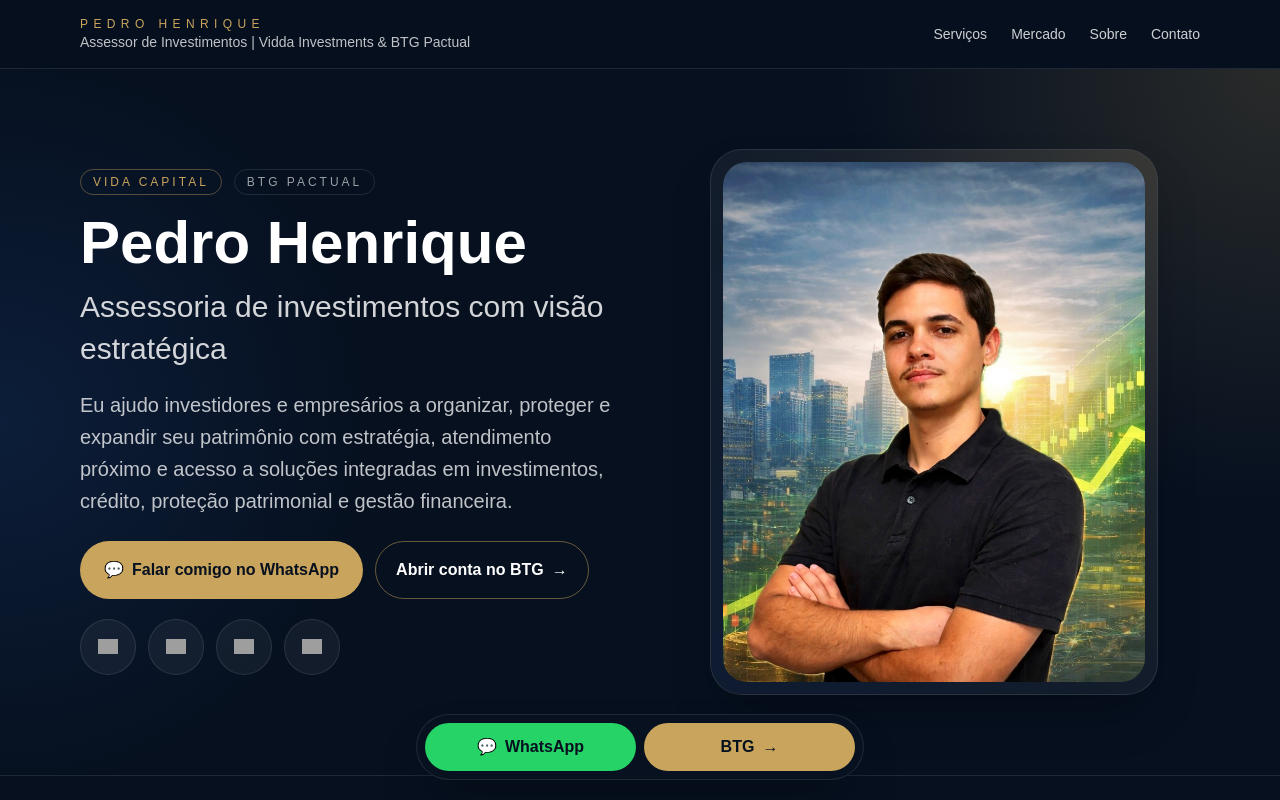
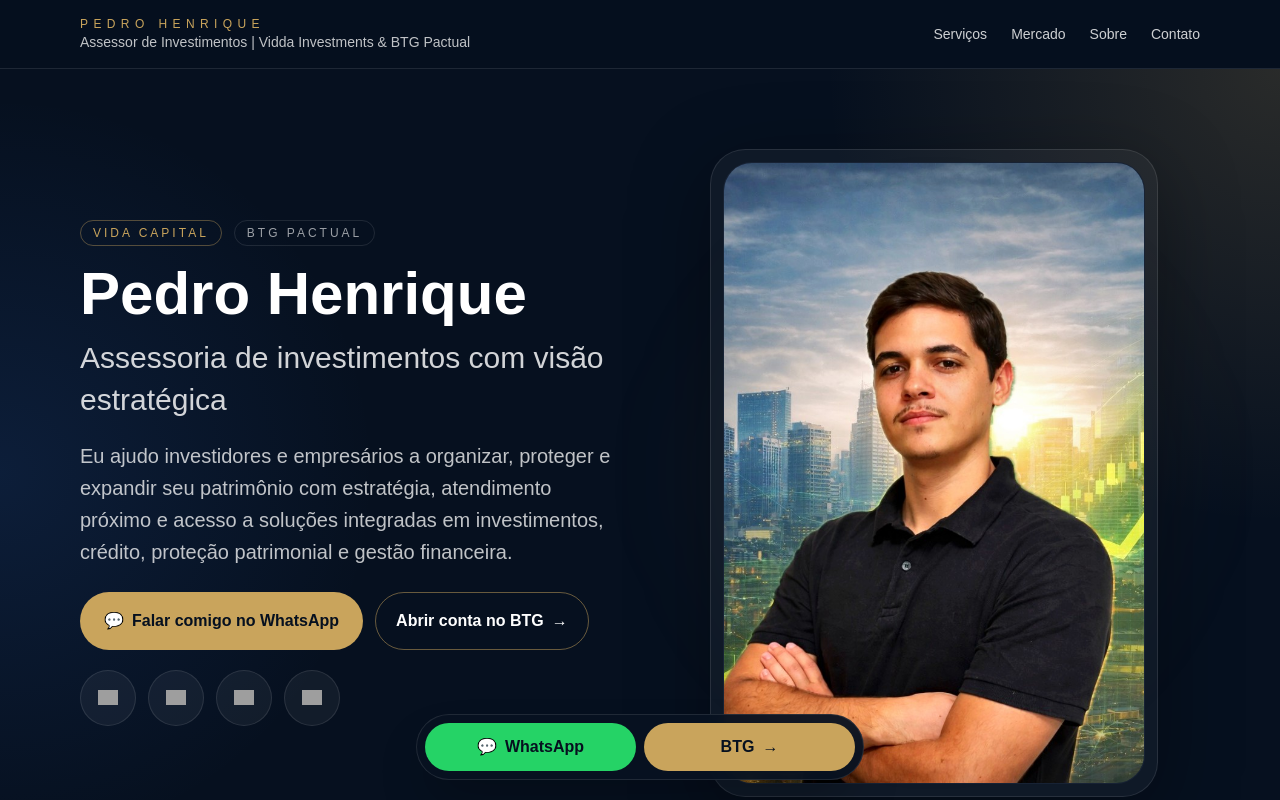
Before and after one commit to Braganholo22/pedro-henrique-site, a Next.js app: page / in a window 1280 px wide. Shown: the top 800 px of the page. Built offline with nearby package versions, Linux system fonts and the light colour scheme; no server answers; grey boxes are pictures that could not be loaded.

Commit message:
ajusta bloco da foto para ficar igual a referencia

```diff
--- a/app/page.js
+++ b/app/page.js
@@ -249,14 +249,18 @@ export default function Page() {
             </div>
           </div>
 
-          <div className="order-2">
-            <div className="relative mx-auto max-w-sm overflow-hidden rounded-[2rem] border border-white/10 bg-white/5 p-3 shadow-2xl shadow-black/30 md:max-w-md">
-              <div className="absolute inset-0 bg-gradient-to-tr from-[#0e1b31] via-transparent to-[#c9a45c]/10" />
-              <img
-                src="/pedro.jpg"
-                alt="Pedro Henrique"
-                className="relative h-[440px] w-full rounded-[1.5rem] object-cover sm:h-[520px]"
-              />
+          <div className="order-2 relative">
+            <div className="absolute -inset-6 rounded-full bg-[radial-gradient(circle,_rgba(201,164,92,0.16),_transparent_55%)] blur-3xl" />
+            <div className="relative mx-auto max-w-sm md:max-w-md">
+              <div className="rounded-[2.2rem] border border-white/10 bg-white/[0.04] p-3 shadow-[0_20px_80px_rgba(0,0,0,0.35)]">
+                <div className="overflow-hidden rounded-[1.8rem] border border-white/5 bg-[#0b1629]">
+                  <img
+                    src="/pedro.jpg"
+                    alt="Pedro Henrique"
+                    className="h-[500px] w-full object-cover object-center sm:h-[580px] md:h-[620px]"
+                  />
+                </div>
+              </div>
             </div>
           </div>
         </div>
```
